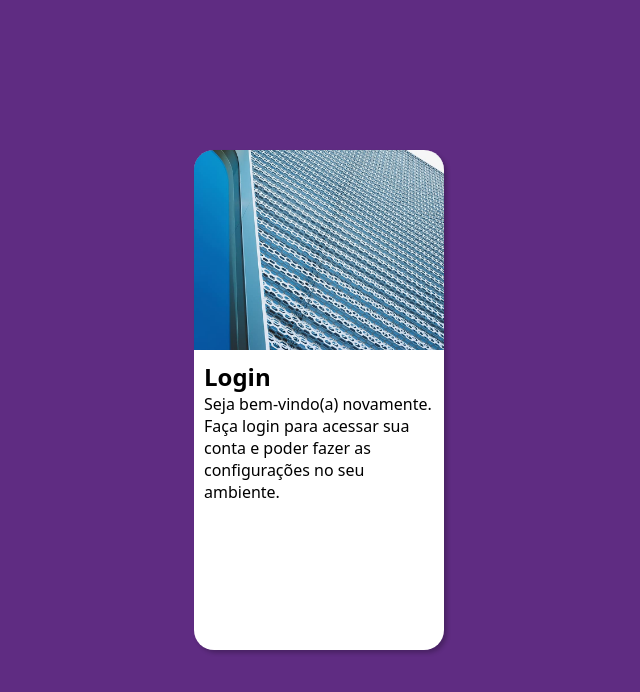
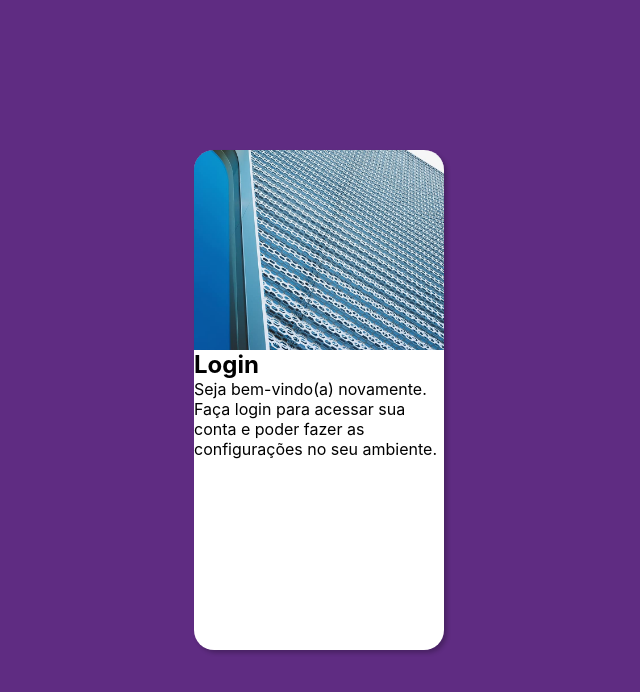
Before and after one commit to LuizGiehl/projeto-login, a plain HTML site: page index.html in a window 1280 px wide. Shown: the whole page, without its empty margins (321-961 px from the left). Drawn offline with Linux system fonts and the light colour scheme.

Commit message:
Update style.css

```diff
--- a/estilos/style.css
+++ b/estilos/style.css
@@ -6,7 +6,7 @@
 */
 
 *{
-    font-family: system-ui, -apple-system, BlinkMacSystemFont, 'Segoe UI', Roboto, Oxygen, Ubuntu, Cantarell, 'Open Sans', 'Helvetica Neue', sans-serif;
+    font-family: -apple-system, BlinkMacSystemFont, 'Segoe UI', Roboto, Oxygen, Ubuntu, Cantarell, 'Open Sans', 'Helvetica Neue', sans-serif;
     margin: 0px;
     padding: 0px;
     box-sizing: border-box;
@@ -41,14 +41,8 @@ section#login{
 }
 
 section#login > div#imagem{
-    display: block;
-    background: #5f2c82 url('../imagens/metal.jpg') no-repeat;
+    background: #5f2c82 url(../imagens/metal.jpg) no-repeat;
     background-size: cover;
     background-position: left bottom;
     height: 200px;
 }
-
-section#login > div#formulario{
-    display: block;
-    padding: 10px;
-}
```
